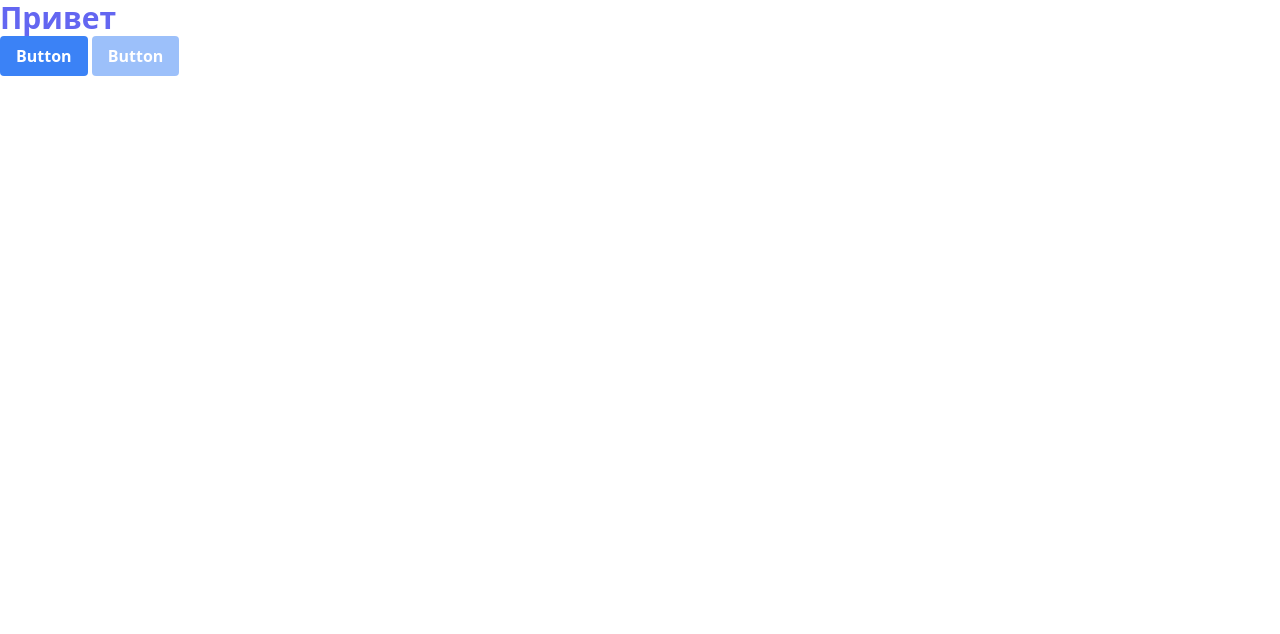
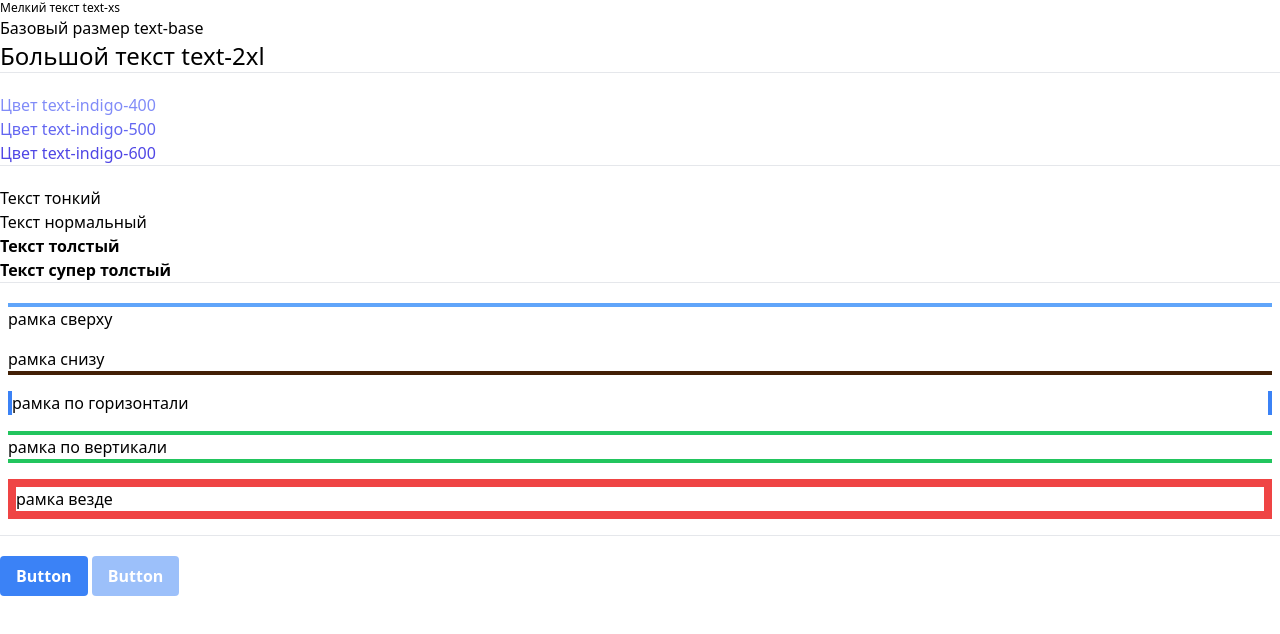
Before and after one commit to voronovmaksim88/tailwind_example_v2, a website: page index.html in a window 1280 px wide. Drawn offline with Linux system fonts and the light colour scheme.

Commit message:
Написал несколько примеров для форматирования текста

```diff
--- a/index.html
+++ b/index.html
@@ -1,5 +1,6 @@
 <!DOCTYPE html>
 <html lang="en">
+
 <head>
     <meta charset="UTF-8">
     <meta name="viewport" content="width=device-width, initial-scale=1.0">
@@ -12,9 +13,37 @@
 <body>
     <header>
         <nav>
-    <h1 class="text-3xl font-bold text-indigo-500">
-        Привет
-    </h1>
+            <div>
+                <p class="text-xs">Мелкий текст text-xs</p>
+                <p class="text-base">Базовый размер text-base</p>
+                <p class="text-2xl">Большой текст text-2xl</p>
+                <hr class="mb-5">
+            </div>
+
+            <div>
+                <p class="text-indigo-400">Цвет text-indigo-400</p>
+                <p class="text-indigo-500">Цвет text-indigo-500</p>
+                <p class="text-indigo-600">Цвет text-indigo-600</p>
+                <hr class="mb-5">
+            </div>
+
+            <div>
+                <p class="font-thin">Текст тонкий</p>
+                <p class="font-normal">Текст нормальный </p>
+                <p class="font-bold">Текст толстый </p>
+                <p class="font-extrabold">Текст супер толстый </p>
+                <hr class="mb-5">
+            </div>
+
+            <div>
+                <p class="my-4 mx-2 border-t-4 border-blue-400">рамка сверху</p>
+                <p class="my-4 mx-2 border-b-4 border-yellow-950">рамка снизу</p>
+                <p class="my-4 mx-2 border-x-4  border-blue-500 ">рамка по горизонтали</p>
+                <p class="my-4 mx-2 border-y-4  border-green-500">рамка по вертикали</p>
+                <p class="my-4 mx-2 border-8 border-red-500" my-2>рамка везде</p>
+                <hr class="mb-5">
+            </div>
+
             <ul>
                 <li><a href=""><span href="#"></span></a></li>
                 <li><a href=""><span href="#"></span></a></li>
--- /dev/null
+++ b/postcss.config.js
@@ -0,0 +1,6 @@
+module.exports = {
+  plugins: {
+    tailwindcss: {},
+    autoprefixer: {},
+  },
+}
```
Also changed, not shown: src/output.css. Lines whose indentation alone changed are shown as unchanged.
